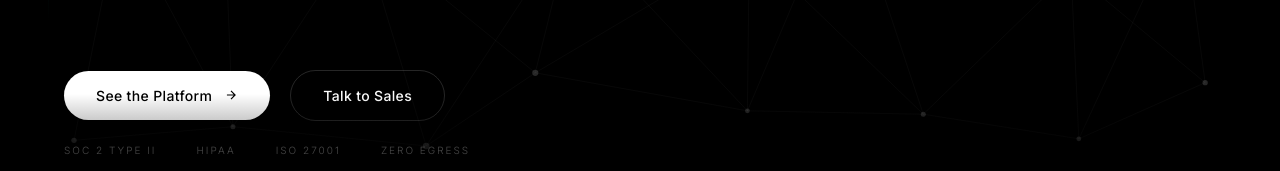
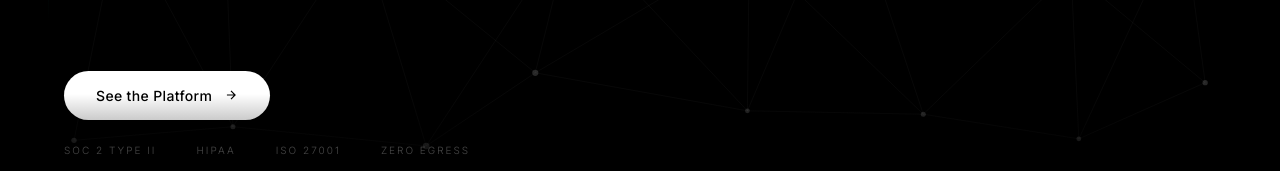
Before and after one commit to BPOptima/new_website, a React (Vite) app: page / in a window 1280 px wide. Shown: the part 578-749 px from the top of the page. Built offline with nearby package versions, Linux system fonts and the light colour scheme; the HTML template or start-up script is replaced by a standard one.

Commit message:
Remove Talk to Sales button from Hero section

```diff
--- a/src/sections/Hero.tsx
+++ b/src/sections/Hero.tsx
@@ -327,9 +327,6 @@ export default function Hero() {
               See the Platform
               <svg width="14" height="14" viewBox="0 0 24 24" fill="none" stroke="currentColor" strokeWidth="2" className="group-hover:translate-x-1 transition-transform duration-300"><path d="M5 12h14M12 5l7 7-7 7" /></svg>
             </MagneticButton>
-            <MagneticButton href="#cta" variant="ghost">
-              Talk to Sales
-            </MagneticButton>
           </div>
         </div>
 
```
